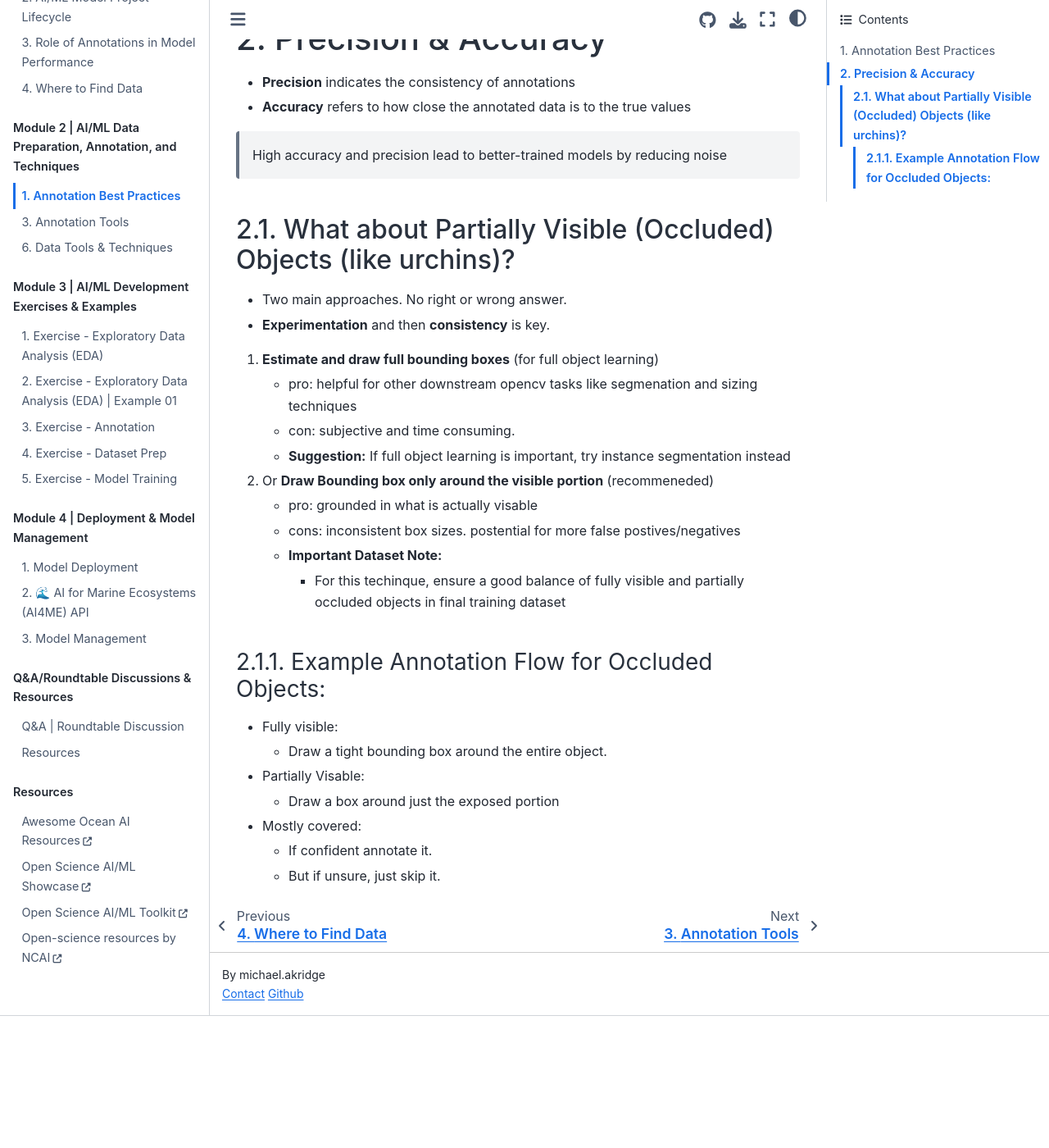
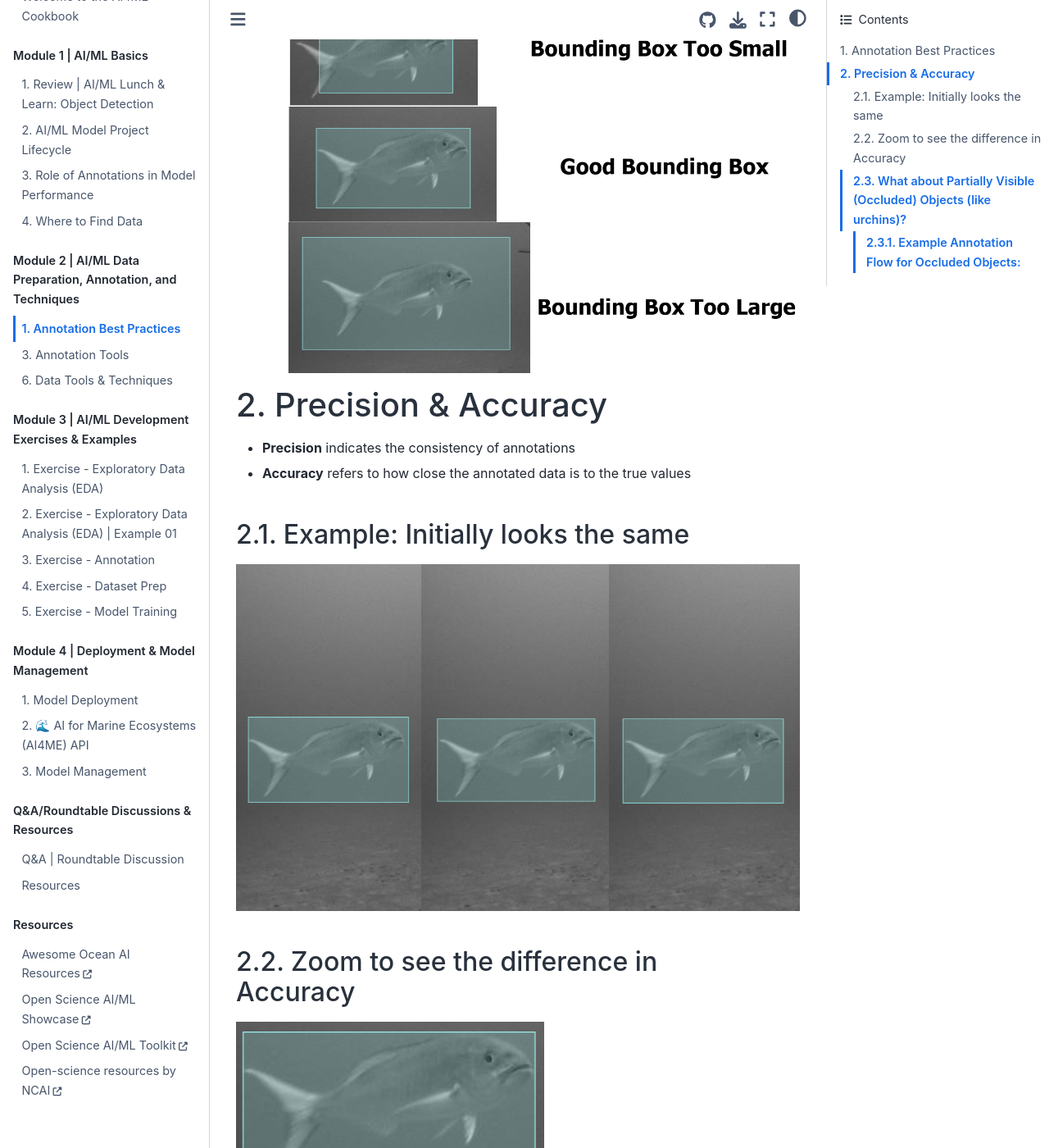
Before and after one commit to MichaelAkridge-NOAA/ai4me-cookbook, a Jupyter Book: the page built from content/02_module/01_best_practices_for_annotation.md, in a window 1280 px wide and 1400 px high, scrolled down 366 px. Shown: the whole window at 82% size. Built offline with Jupyter Book 1.0.4 settings and Sphinx 7.4.7 and the Sphinx Book theme 1.1.4, drawn with Linux system fonts in a browser that asks for light colours; pages that are not in the unit, such as notebooks, are missing from menus; before the commit the page ends 1605 px from its top, so only the background shows below that.

Commit message:
examples added

```diff
--- a/content/02_module/01_best_practices_for_annotation.md
+++ b/content/02_module/01_best_practices_for_annotation.md
@@ -8,11 +8,14 @@
     - Labels must closely enclose each object.
     - No space should exist between an object, and it's bounding box.
     - No objects should be missing a label.
-
+![](docs/annotation_example.png)
 # Precision & Accuracy
 - **Precision** indicates the consistency of annotations
 - **Accuracy** refers to how close the annotated data is to the true values
-
+## Example: Initially looks the same
+![](docs/annotation_example_02.png)
+## Zoom to see the difference in Accuracy
+![](docs/annotation_example_03.png)
 > High accuracy and precision lead to better-trained models by reducing noise
 
 ## What about Partially Visible (Occluded) Objects (like urchins)?
```
Also changed, not shown: content/02_module/docs/annotation_example.png (added), content/02_module/docs/annotation_example_02.png (added), content/02_module/docs/annotation_example_03.png (added), content/02_module/docs/s0.png (added), content/02_module/docs/s1.png (added), content/02_module/docs/s2.png (added), content/02_module/docs/s3.png (added), content/02_module/docs/s4.png (added).
